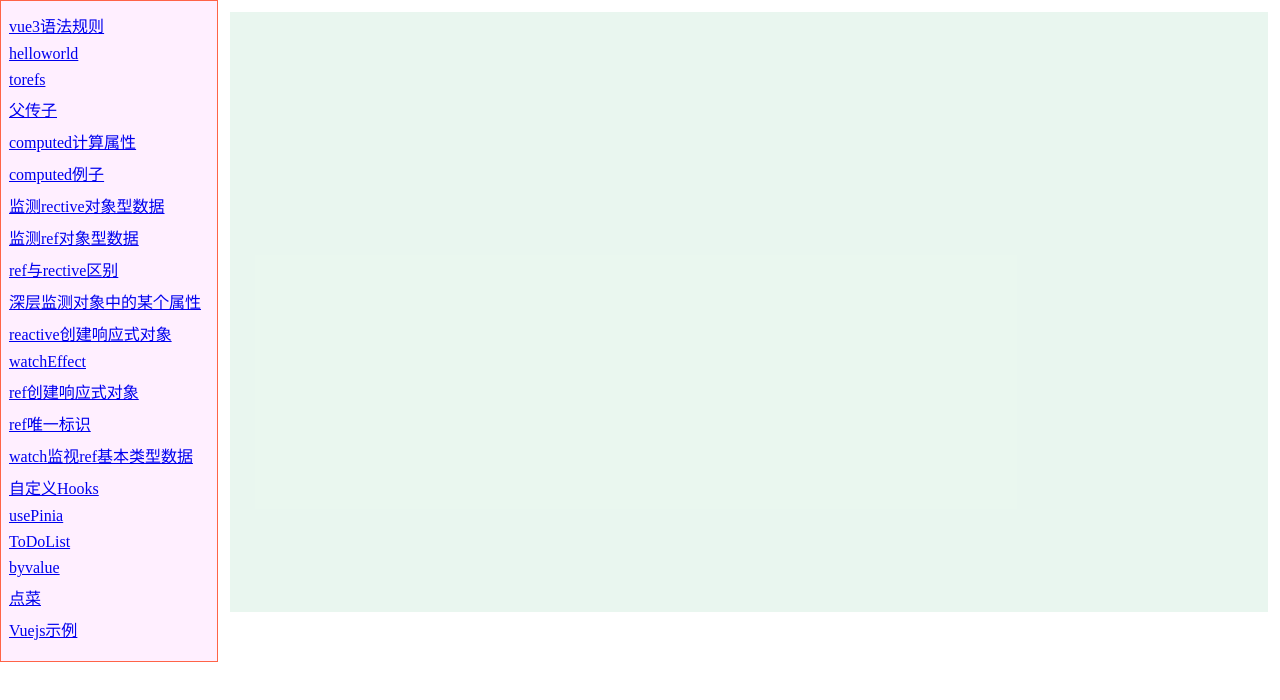
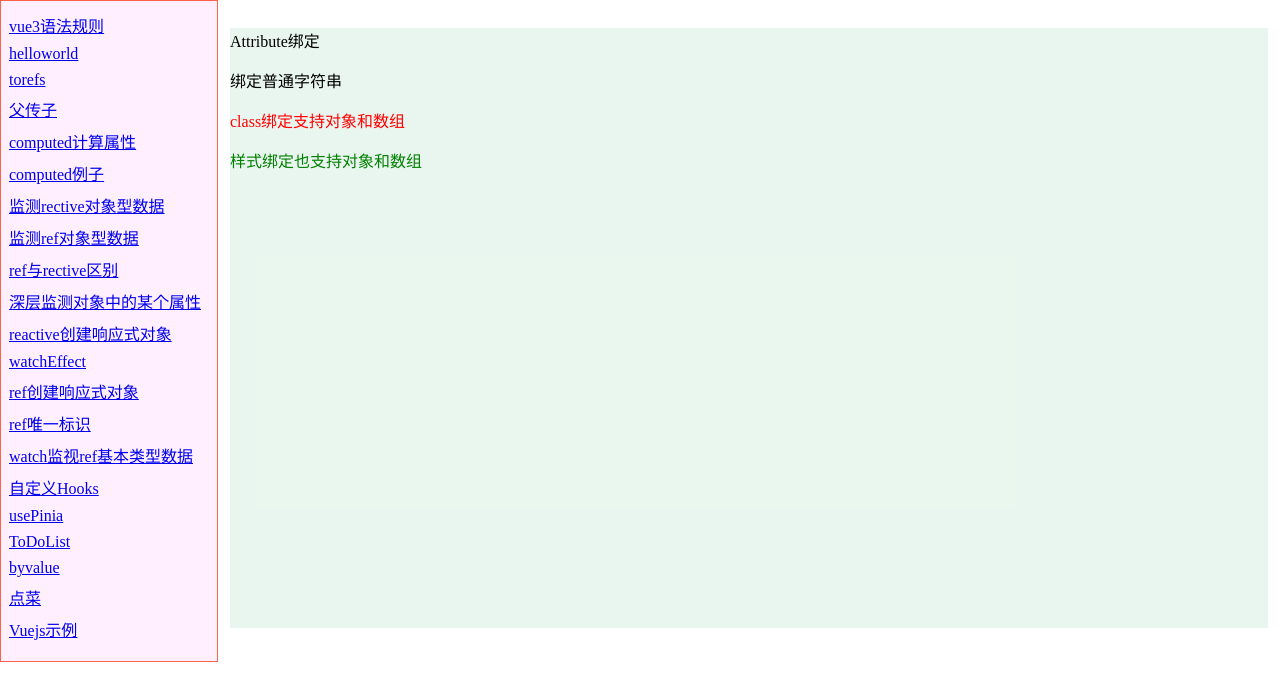
Before and after one commit to beiduofeng/learnVue3, a Vue app: page /#/3 in a window 1280 px wide. Shown: the top 700 px of the page. Built offline with nearby package versions, Linux system fonts and the light colour scheme.

Commit message:
条件与循环

```diff
--- a/src/components/VuejsExample/VE.vue
+++ b/src/components/VuejsExample/VE.vue
@@ -3,7 +3,8 @@
         <div id="left">
             <RouterLink to="/1">你好，世界！</RouterLink><br>
             <RouterLink to="/2">用户输入处理</RouterLink>
-
+            <RouterLink to="/3">Attribute绑定</RouterLink>
+            <RouterLink to="/4">条件与循环</RouterLink>
         </div>
         <div id="right">
             <RouterView />
@@ -22,6 +23,8 @@ import helloworldCode from './helloworld.vue?raw';
 import { CodeWrapper } from '@/common';
 import helloworld from './helloworld.vue';
 import userInput from './user-input.vue';
+import attributeBinding from './attribute-binding.vue';
+import conditionCycles from './conditions-cycles.vue'
 </script>
 
 <style scoped>
--- /dev/null
+++ b/src/components/VuejsExample/attribute-binding.vue
@@ -0,0 +1,26 @@
+<template>
+    <p>Attribute绑定</p>
+    <p>
+        <span :title="message">绑定普通字符串</span>
+    </p>
+    <p :class="{ red: isRead }" @click="toggleRed">class绑定支持对象和数组</p>
+    <p :style="{ color }" @click="toggleColor">样式绑定也支持对象和数组</p>
+</template>
+
+<script setup>
+import { ref } from 'vue';
+const message = ref('hello,world !')
+const isRead = ref(true)
+const color = ref('green')
+const toggleRed = () => {
+    isRead.value = !isRead.value
+}
+const toggleColor = () => {
+    color.value = color.value === 'green' ? 'blue' : 'green'
+}
+</script>
+<style scoped>
+.red {
+    color: red;
+}
+</style>
--- /dev/null
+++ b/src/components/VuejsExample/conditions-cycles.vue
@@ -0,0 +1,20 @@
+<template>
+    <p>条件与循环</p>
+    <button @click="show = !show">切换列表</button>
+    <button @click="list.push(list.length + 1)">增加一条数据</button>
+    <button @click="list.pop()">删除一条数据</button>
+    <button @click="list.reverse()">翻转列表</button>
+
+    <ul v-if="show && list.length">
+        <li v-for="item of list" :key="item">{{ item }}</li>
+    </ul>
+    <p v-else-if="list.length">列表不能为空，但是可以隐藏</p>
+    <p v-else>空列表</p>
+
+</template>
+<script setup>
+import { ref } from 'vue'
+const show = ref(true)
+const list = ref([1, 2, 3])
+</script>
+<style scoped></style>
```
Also changed, not shown: src/router/index.js (+22 -0 lines), src/components/VuejsExample/form-binding.vue (added).
